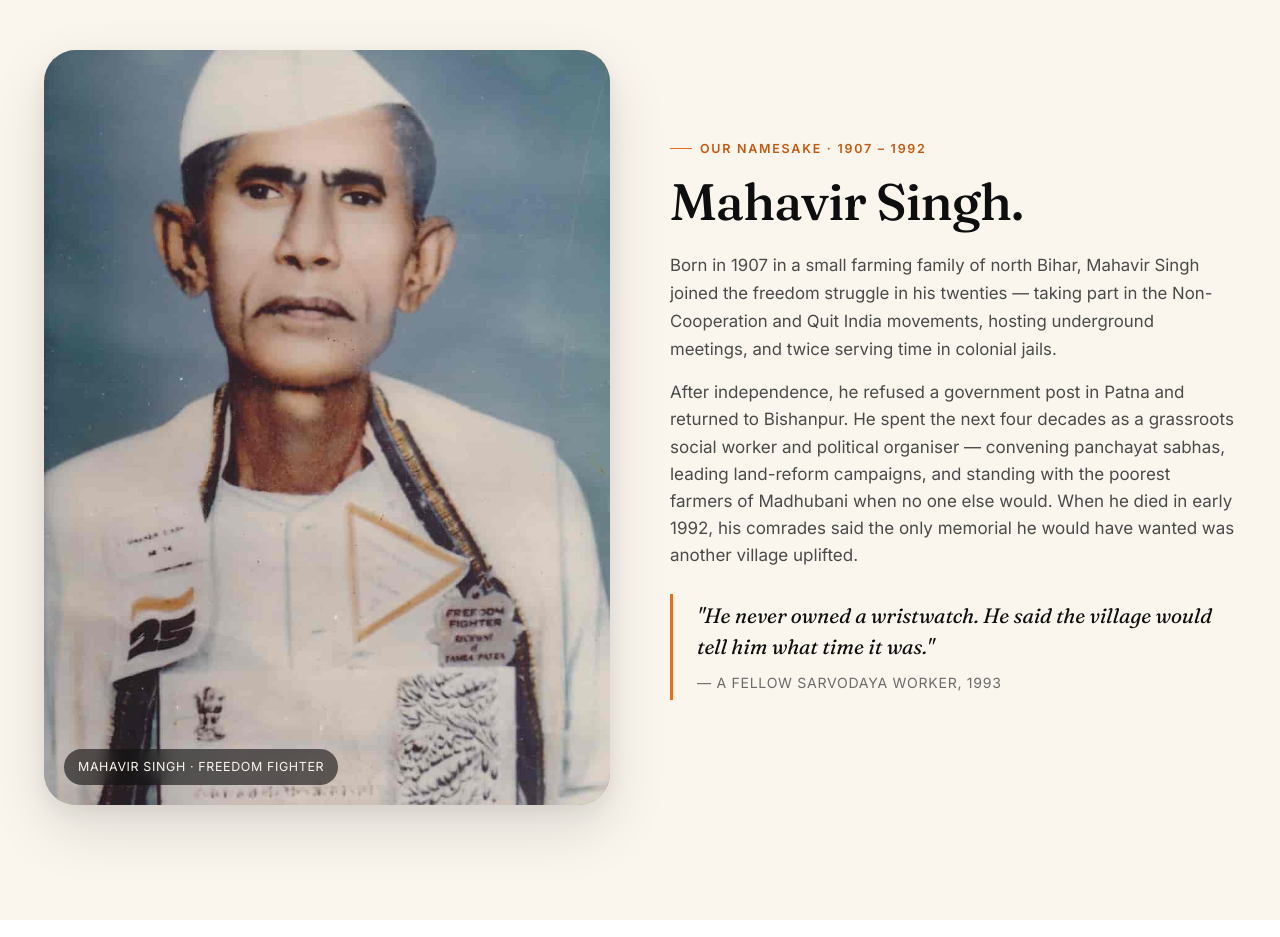
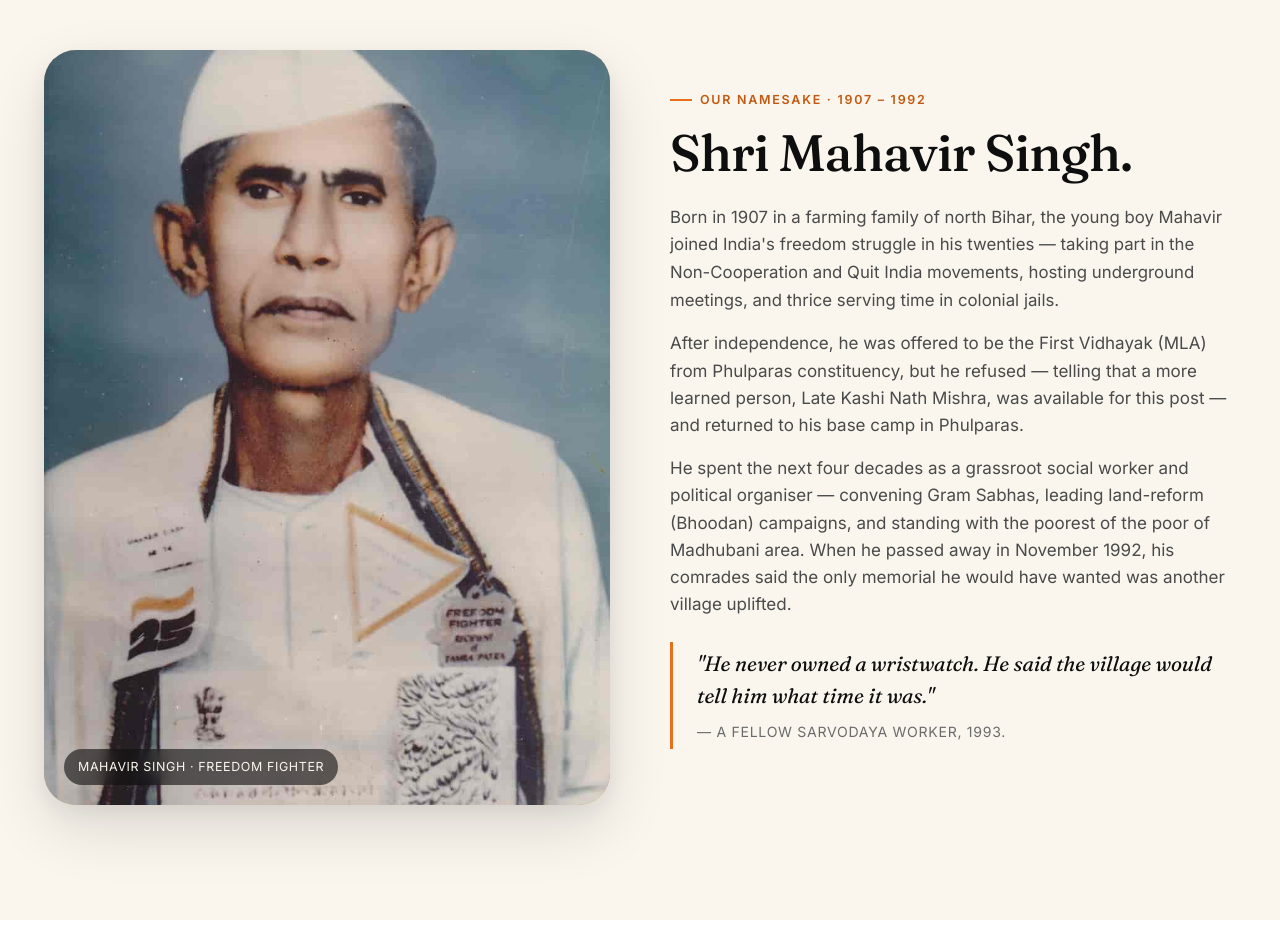
Before and after one commit to cksingh12321/mahavirtrust-site, a plain HTML site: page about.html in a window 1280 px wide. Shown: the part 660-1597 px from the top of the page. Drawn offline with Linux system fonts and the light colour scheme.

Commit message:
edit: rewrite Mahavir Singh biography per user copy
Updates the About page namesake section with the authoritative
biography from the family. Key changes vs the earlier draft:

- Section heading restored to 'Shri Mahavir Singh.' (honorific kept
  only in this title; body remains 'Mahavir Singh' per earlier ask).
- 'thrice' jailed in colonial times (was 'twice').
- After independence: he was offered the First MLA seat from
  Phulparas constituency and refused, recommending Late Kashi Nath
  Mishra. Replaces the earlier 'refused a government post in Patna'.
- 'Gram Sabhas' (was 'panchayat sabhas').
- Land-reform reframed as 'Bhoodan' campaigns.
- 'poorest of the poor of Madhubani area' (was 'poorest farmers').
- Passed away in November 1992 (was 'early 1992') — aligns with
  Trust founding date of 28 Nov 1992.
- Hindi translation rewritten to match.

```diff
--- a/about.html
+++ b/about.html
@@ -70,16 +70,19 @@
         </div>
         <div>
           <span class="eyebrow"><span class="lang-en">Our namesake · 1907 – 1992</span><span class="lang-hi">जिनके नाम पर · 1907 – 1992</span></span>
-          <h2 class="mt-16"><span class="lang-en">Mahavir Singh.</span><span class="lang-hi">महावीर सिंह।</span></h2>
+          <h2 class="mt-16"><span class="lang-en">Shri Mahavir Singh.</span><span class="lang-hi">श्री महावीर सिंह।</span></h2>
           <p class="lede mt-24">
-            <span class="lang-en">Born in 1907 in a small farming family of north Bihar, Mahavir Singh joined the freedom struggle in his twenties — taking part in the Non-Cooperation and Quit India movements, hosting underground meetings, and twice serving time in colonial jails.</span><span class="lang-hi">1907 में उत्तर बिहार के एक छोटे किसान परिवार में जन्मे महावीर सिंह ने बीस के दशक में स्वतंत्रता-संग्राम में भाग लिया — असहयोग और भारत छोड़ो आंदोलनों में, गुप्त बैठकें आयोजित कीं, और दो बार औपनिवेशिक जेलों में बंद रहे।</span>
+            <span class="lang-en">Born in 1907 in a farming family of north Bihar, the young boy Mahavir joined India's freedom struggle in his twenties — taking part in the Non-Cooperation and Quit India movements, hosting underground meetings, and thrice serving time in colonial jails.</span><span class="lang-hi">1907 में उत्तर बिहार के एक किसान परिवार में जन्मे, युवा महावीर ने बीस के दशक में भारत के स्वतंत्रता संग्राम में भाग लिया — असहयोग और भारत छोड़ो आंदोलनों में, गुप्त बैठकें आयोजित कीं, और तीन बार औपनिवेशिक जेलों में बंद रहे।</span>
           </p>
           <p class="mt-16">
-            <span class="lang-en">After independence, he refused a government post in Patna and returned to Bishanpur. He spent the next four decades as a grassroots social worker and political organiser — convening panchayat sabhas, leading land-reform campaigns, and standing with the poorest farmers of Madhubani when no one else would. When he died in early 1992, his comrades said the only memorial he would have wanted was another village uplifted.</span><span class="lang-hi">स्वतंत्रता के बाद उन्होंने पटना में सरकारी पद ठुकराया और बिशनपुर लौट आए। अगले चार दशक उन्होंने ज़मीनी समाजसेवी और राजनीतिक संगठनकर्ता के रूप में बिताए — पंचायत सभाएँ बुलाते, भूमि-सुधार के अभियान चलाते, और जब कोई नहीं खड़ा होता तब मधुबनी के सबसे ग़रीब किसानों के साथ खड़े होते। 1992 की शुरुआत में जब उनका निधन हुआ, तो उनके साथियों ने कहा कि एकमात्र स्मारक जो वे चाहते होते — वह था एक और गाँव का उत्थान।</span>
+            <span class="lang-en">After independence, he was offered to be the First Vidhayak (MLA) from Phulparas constituency, but he refused — telling that a more learned person, Late Kashi Nath Mishra, was available for this post — and returned to his base camp in Phulparas.</span><span class="lang-hi">स्वतंत्रता के बाद उन्हें फुलपरास निर्वाचन क्षेत्र से प्रथम विधायक (MLA) बनने का प्रस्ताव मिला, परंतु उन्होंने यह कहकर अस्वीकार कर दिया कि इस पद के लिए स्व. काशी नाथ मिश्र जैसे अधिक विद्वान व्यक्ति उपलब्ध हैं — और स्वयं फुलपरास स्थित अपने आधार-स्थल लौट गए।</span>
+          </p>
+          <p class="mt-16">
+            <span class="lang-en">He spent the next four decades as a grassroot social worker and political organiser — convening Gram Sabhas, leading land-reform (Bhoodan) campaigns, and standing with the poorest of the poor of Madhubani area. When he passed away in November 1992, his comrades said the only memorial he would have wanted was another village uplifted.</span><span class="lang-hi">अगले चार दशक उन्होंने ज़मीनी समाजसेवी और राजनीतिक संगठनकर्ता के रूप में बिताए — ग्राम सभाएँ बुलाते, भू-दान (भूमि-सुधार) अभियान चलाते, और मधुबनी क्षेत्र के सबसे ग़रीब लोगों के साथ खड़े रहते। नवंबर 1992 में जब उनका देहांत हुआ, उनके साथियों ने कहा कि एकमात्र स्मारक जो वे चाहते — वह था एक और गाँव का उत्थान।</span>
           </p>
           <div class="quote-block">
             <p><span class="lang-en">"He never owned a wristwatch. He said the village would tell him what time it was."</span><span class="lang-hi">"उन्होंने कभी कलाई-घड़ी नहीं रखी। वे कहते थे — गाँव ही बताएगा कि समय क्या है।"</span></p>
-            <cite><span class="lang-en">— A fellow Sarvodaya worker, 1993</span><span class="lang-hi">— एक साथी सर्वोदय कार्यकर्ता, 1993</span></cite>
+            <cite><span class="lang-en">— A fellow Sarvodaya worker, 1993.</span><span class="lang-hi">— एक साथी सर्वोदय कार्यकर्ता, 1993।</span></cite>
           </div>
         </div>
       </div>
```
